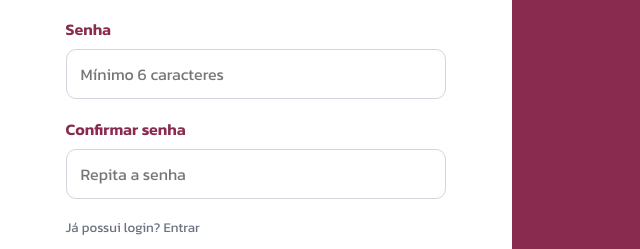
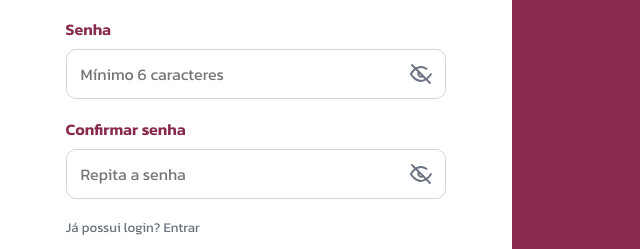
Before and after one commit to Renovai-inter/Frontend-React, a React (Vite) app: page /cadastro-usuario in a window 1280 px wide. Shown: the part 450-699 px from the top of the page, without its empty margins (0-640 px from the left). Built offline with nearby package versions, Linux system fonts and the light colour scheme.

Commit message:
feat: adicionando a parte de toggle de senha ao login, cadastro e esqueciSenha

```diff
--- a/src/pages/CadastroUsuario/index.tsx
+++ b/src/pages/CadastroUsuario/index.tsx
@@ -2,6 +2,7 @@
 import { useState, type ChangeEvent, type FormEvent } from "react";
 import { useLocation, useNavigate } from "react-router-dom";
 import Nome from '../../assets/nome_renovai.svg'
+import SenhaInput from "../../components/SenhaInput";
 import type { CadastroLocationState } from "../../types/Cadastro/CadastroCredenciais";
 import { isCpfValido, isEmailValido, mascaraCpf } from "../../utils/validators";
 
@@ -138,9 +139,8 @@
 
           <div className="cadastro-usuario__field">
             <label htmlFor="senha"> Senha </label>
-            <input
+            <SenhaInput
               id="senha"
-              type="password"
               placeholder="Mínimo 6 caracteres"
               value={form.senha}
               onChange={handleChange("senha")}
@@ -152,9 +152,8 @@
 
           <div className="cadastro-usuario__field">
             <label htmlFor="confirmarSenha"> Confirmar senha </label>
-            <input
+            <SenhaInput
               id="confirmarSenha"
-              type="password"
               placeholder="Repita a senha"
               value={form.confirmarSenha}
               onChange={handleChange("confirmarSenha")}
--- a/src/pages/Login/index.tsx
+++ b/src/pages/Login/index.tsx
@@ -6,6 +6,7 @@
 import { buscarPorUserId } from "../../services/funcionarioService";
 import axios from 'axios'
 import { removerSessao, salvarSessao } from "../../utils/armazenamentoSessao";
+import SenhaInput from '../../components/SenhaInput';
 
 function Login() {
 
@@ -13,6 +14,7 @@
   const [senha, setSenha] = useState("");
   const [erro, setErro] = useState<string | null>(null);
   const [loading, setLoading] = useState(false);
+  const [mostrarSenha, setMostrarSenha] = useState(false);
   const navigate = useNavigate();
 
   const handleLogin = async (event: React.FormEvent<HTMLFormElement>) => {
@@ -52,6 +54,9 @@
       setLoading(false);
     }
   }
+  function toggleSenha() {
+    setMostrarSenha(!mostrarSenha);
+  }
 
   return (
     <div className="login">
@@ -74,14 +79,17 @@
           </div>
           <div className="login__field">
             <label htmlFor="senha"> Senha </label>
-            <input
+            <SenhaInput
               id="senha"
-              type="password"
               placeholder="Digite sua senha"
+              autoComplete="current-password"
               value={senha}
               onChange={(event) => setSenha(event.target.value)}
+              autoFocus
               required
             />
+
+
           </div>
           <div className='login__utils'>
             <button type="button" onClick={() => navigate("/redefinir-senha", { state: { email } })}>Esqueci a senha</button>
--- a/src/pages/RedefinirSenha/index.tsx
+++ b/src/pages/RedefinirSenha/index.tsx
@@ -4,6 +4,7 @@
 import { Link, useLocation, useNavigate } from "react-router-dom"
 import axios from "axios"
 import Nome from "../../assets/nome_renovai.svg"
+import SenhaInput from "../../components/SenhaInput"
 import { esqueciSenha, redefinirSenha, verificarCodigo } from "../../services/authService"
 
 type Etapa = "email" | "codigo" | "senha" | "concluido"
@@ -202,9 +203,8 @@
                     <form className="login__form" onSubmit={salvarSenha}>
                         <div className="login__field">
                             <label htmlFor="novaSenha">Nova senha</label>
-                            <input
+                            <SenhaInput
                                 id="novaSenha"
-                                type="password"
                                 placeholder="Digite a nova senha"
                                 autoComplete="new-password"
                                 value={novaSenha}
@@ -215,9 +215,8 @@
                         </div>
                         <div className="login__field">
                             <label htmlFor="confirmacao">Confirmar nova senha</label>
-                            <input
+                            <SenhaInput
                                 id="confirmacao"
-                                type="password"
                                 placeholder="Repita a nova senha"
                                 autoComplete="new-password"
                                 value={confirmacao}
```
